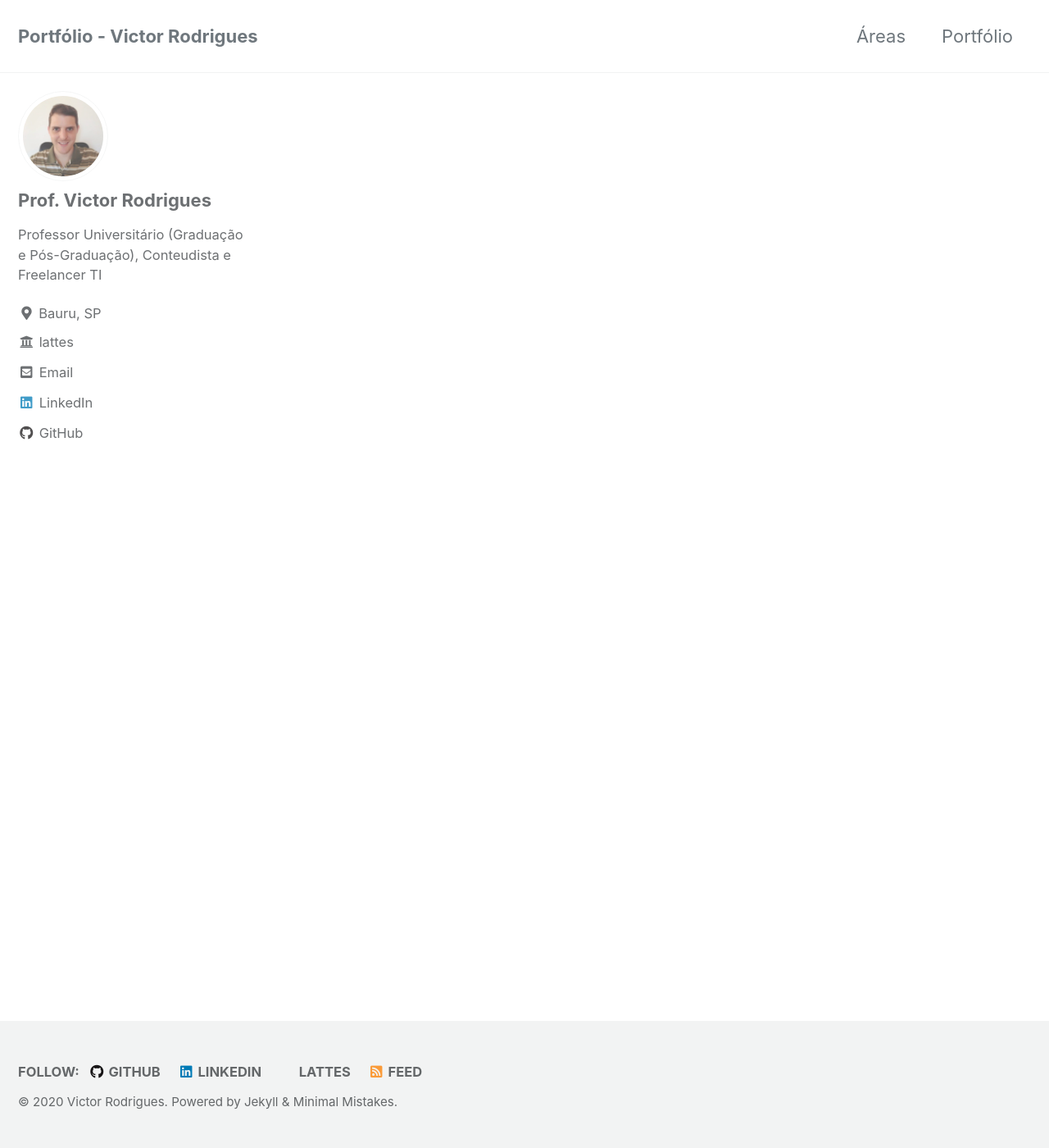
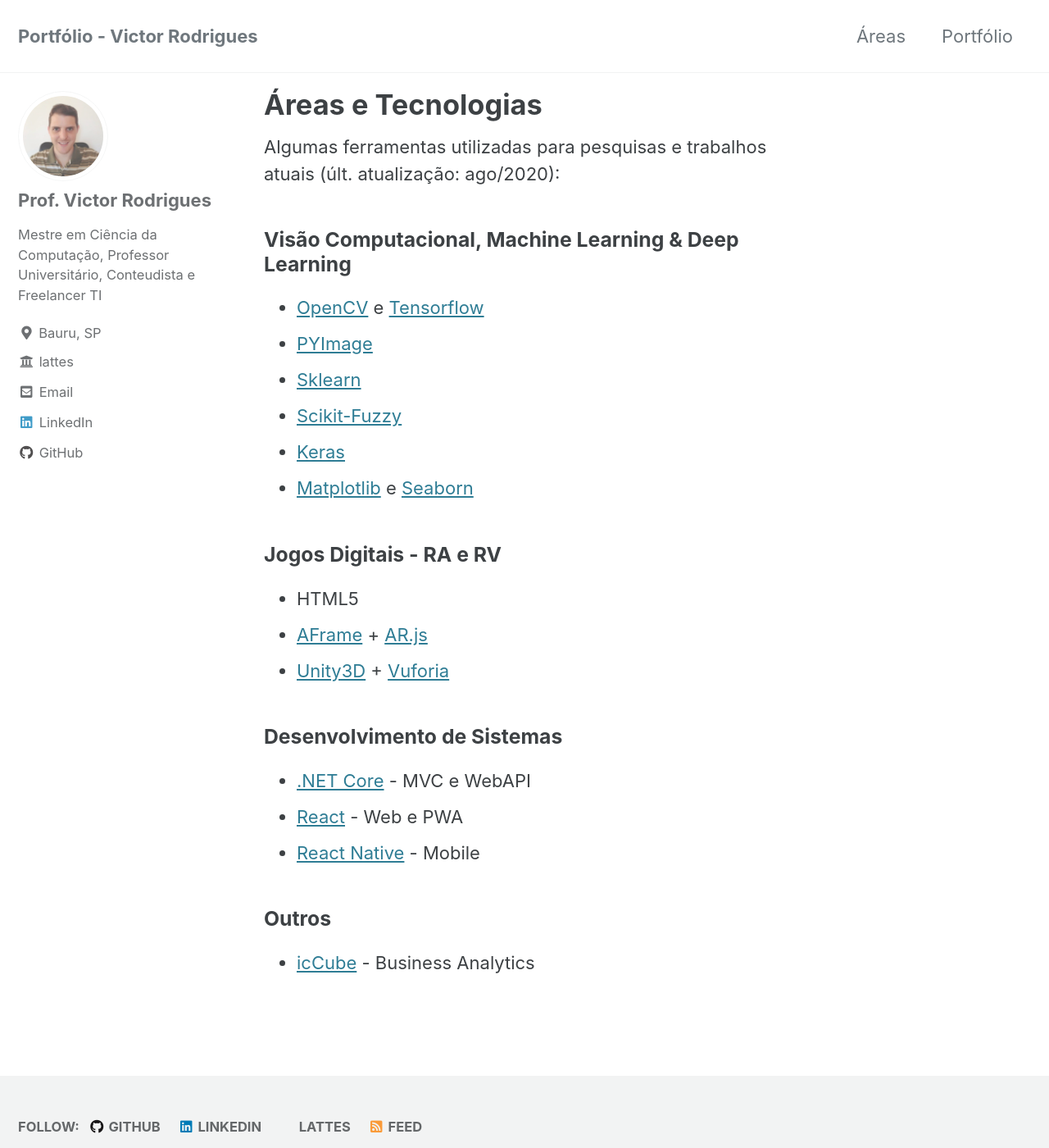
Before and after one commit to victorrodrigues20/victorrodrigues20.github.io, a Jekyll site: the page built from _pages/areas.md, in a window 1280 px wide and 1400 px high. Shown: the whole window at 82% size. Built offline with Jekyll 4.4.1, drawn with Linux system fonts in a browser that asks for light colours; cached includes are drawn as plain includes; our own code applies the rules of GitHub Pages for plain Markdown files.

Commit message:
Atualização áreas e ferramentas

```diff
--- a/_config.yml
+++ b/_config.yml
@@ -95,7 +95,7 @@
 author:
   name             : "Prof. Victor Rodrigues"
   avatar           : /assets/images/bio-photo.jpg
-  bio              : "Professor Universitário (Graduação e Pós-Graduação), Conteudista e Freelancer TI"
+  bio              : "Mestre em Ciência da Computação, Professor Universitário, Conteudista e Freelancer TI"
   location         : "Bauru, SP"
   email            : victorassisrd@gmail.com
   github           : "victorrodrigues20"
--- a/_pages/areas.md
+++ b/_pages/areas.md
@@ -0,0 +1,27 @@
+---
+title: "Áreas e Tecnologias"
+author_profile: true
+permalink: /areas/
+---
+Algumas ferramentas utilizadas para pesquisas e trabalhos atuais (últ. atualização: ago/2020):
+
+### Visão Computacional, Machine Learning & Deep Learning
+* [OpenCV](https://opencv.org/about/) e [Tensorflow](https://www.tensorflow.org/)
+* [PYImage](https://pypi.org/project/pyimage/)
+* [Sklearn](https://scikit-learn.org/stable/)
+* [Scikit-Fuzzy](https://pythonhosted.org/scikit-fuzzy/)
+* [Keras](https://keras.io/)
+* [Matplotlib](https://matplotlib.org/) e [Seaborn](https://seaborn.pydata.org/)
+
+### Jogos Digitais - RA e RV
+* HTML5
+* [AFrame](https://aframe.io/) + [AR.js](https://ar-js-org.github.io/AR.js-Docs/)
+* [Unity3D](https://unity3d.com/pt/get-unity/download) + [Vuforia](https://developer.vuforia.com/)
+
+### Desenvolvimento de Sistemas
+* [.NET Core](https://dotnet.microsoft.com/download) - MVC e WebAPI
+* [React](https://pt-br.reactjs.org/) - Web e PWA
+* [React Native](https://reactnative.dev/) - Mobile
+
+### Outros
+* [icCube](https://www.iccube.com/) - Business Analytics
```
Also changed, not shown: _pages/portfolio.md (+5 -0 lines).
